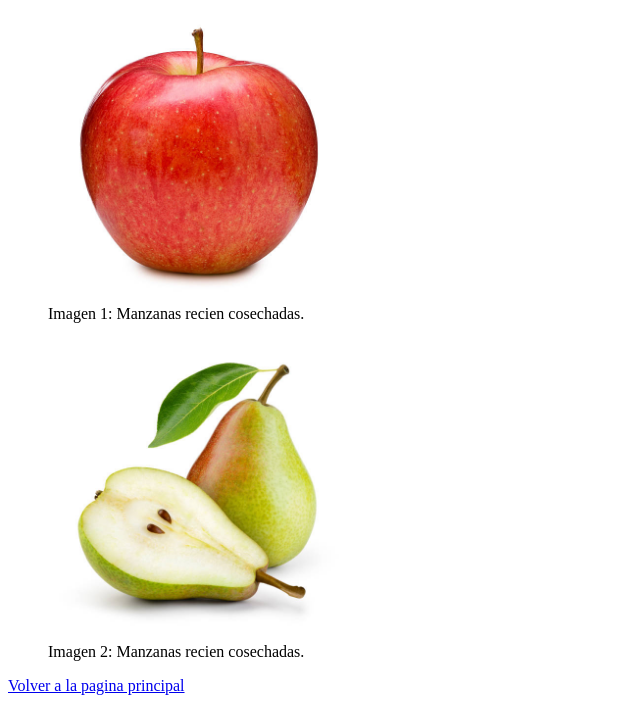
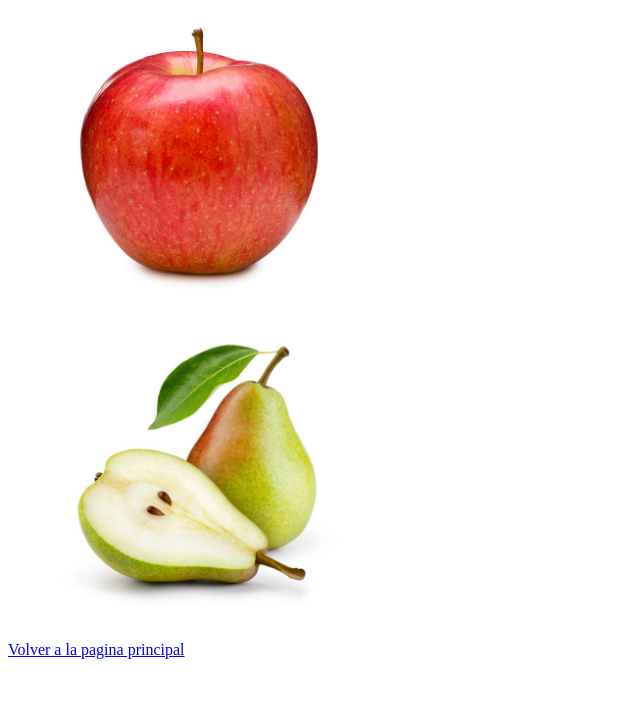
Before and after one commit to DjFelixDX/TP1_AbrahamLezcano, a plain HTML site: page pagina2.html in a window 1280 px wide. Shown: the part 79-800 px from the top of the page, without its empty margins (0-640 px from the left). Drawn offline with Linux system fonts and the light colour scheme.

Commit message:
Update pagina2.html
Removed figcaption text from image figures.

```diff
--- a/pagina2.html
+++ b/pagina2.html
@@ -9,12 +9,12 @@
 
   <figure>
     <img src="imagenes/manzana.jpg" alt="Manzanas recien cosechadas" title="Manzanas recién cosechadas" width="300">
-    <figcaption>Imagen 1: Manzanas recien cosechadas.</figcaption>
+    <figcaption></figcaption>
   </figure>
 
   <figure>
     <img src="imagenes/pera.jpg" alt="Peras recien cosechadas" title="Peras recién cosechadas" width="300">
-    <figcaption>Imagen 2: Manzanas recien cosechadas.</figcaption>
+    <figcaption></figcaption>
   </figure>
 
   <p><a href="index.html">Volver a la pagina principal</a></p>
```
